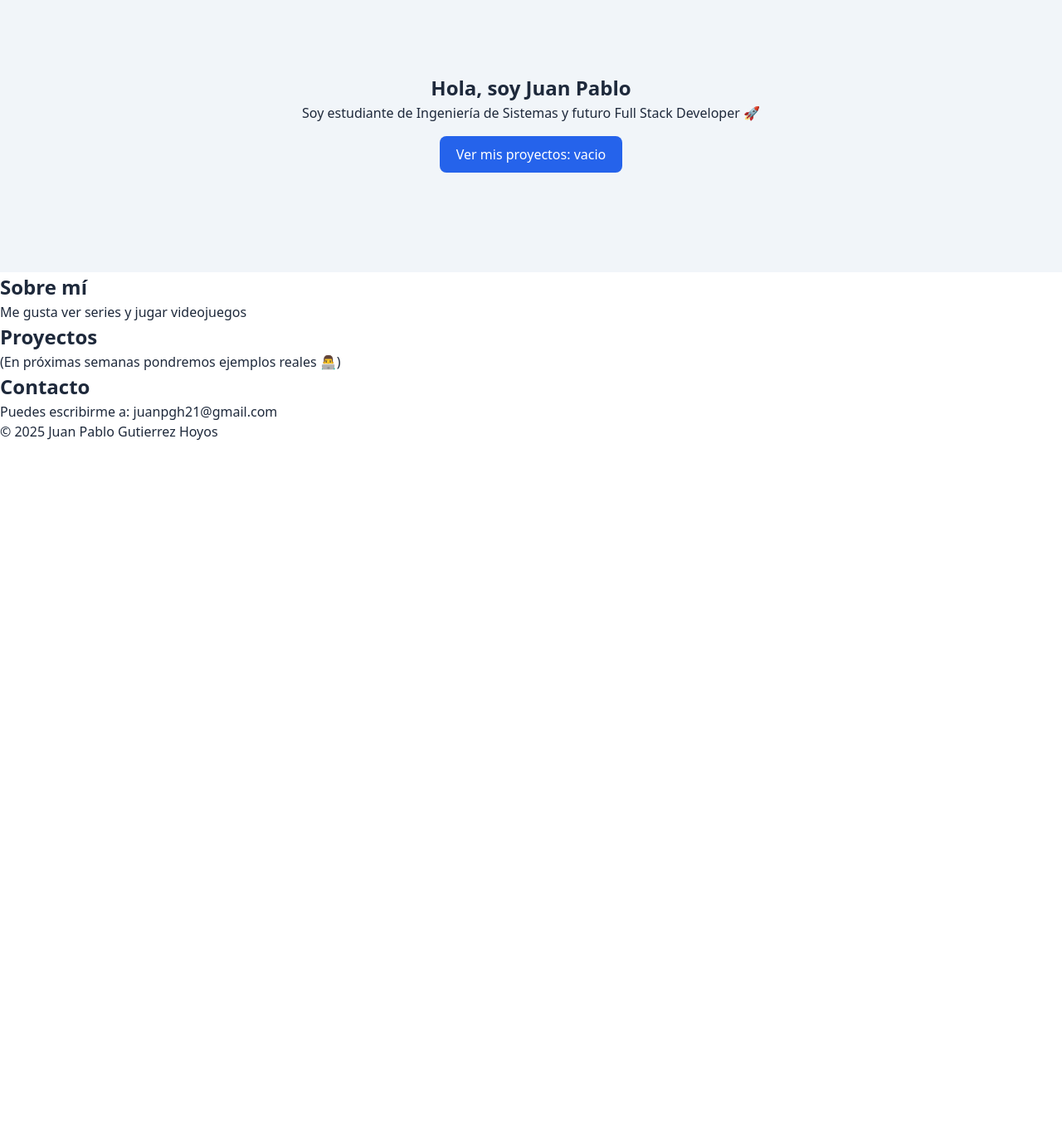
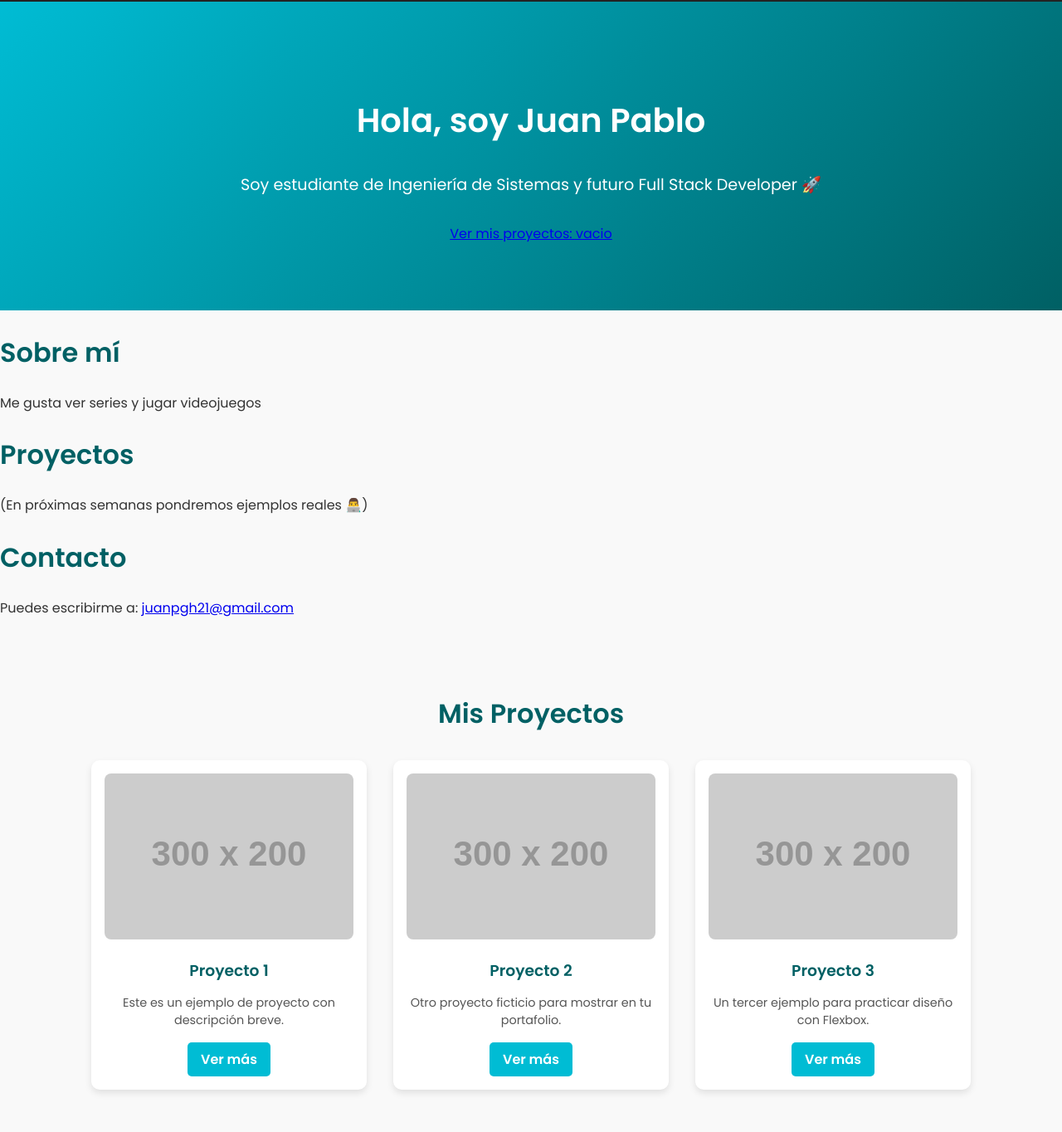
Before and after one commit to theprogamer45/week1-landing, a plain HTML site: page index.html in a window 1280 px wide. Shown: the part 80-1444 px from the top of the page at 83% size. Before the commit the page ends 800 px from the top, so only its background shows below. Drawn offline with Linux system fonts and the light colour scheme; placeholder pictures from the web are drawn by us.

Commit message:
Agregada sección de proyectos con Flexbox

```diff
--- a/index.html
+++ b/index.html
@@ -3,30 +3,30 @@
 <head>
   <meta charset="utf-8" />
   <meta name="viewport" content="width=device-width, initial-scale=1" />
-  <title>Mi Primer proyecto</title>
+  <title>Mi Primer proyecto</title> <!-- Nombre en la pestaña -->
   <link rel="stylesheet" href="styles.css" />
 </head>
 <body>
   <header class="site-header">
     <nav class="nav">
-      <a href="#" class="logo">Juan Pablo</a>
+      <a href="#" class="logo">Juan Pablo</a> <!-- Encabezado esquina izq -->
       <ul class="menu">
-        <li><a href="#about">Estudio Ingeniería</a></li>
-        <li><a href="#projects">Proyectos: vacio</a></li>
-        <li><a href="#contact">3042471675</a></li>
+        <li><a href="#about">Estudio Ingeniería</a></li> <!-- Encabezado esquina der -->
+        <li><a href="#projects">Proyectos: vacio</a></li> <!-- Encabezado esquina der -->
+        <li><a href="#contact">3042471675</a></li> <!-- Encabezado esquina der -->
       </ul>
     </nav>
   </header>
 
   <main>
     <section id="hero" class="hero">
-      <h1>Hola, soy <strong>Juan Pablo</strong></h1>
-      <p>Soy estudiante de Ingeniería de Sistemas y futuro Full Stack Developer 🚀</p>
-      <a class="cta" href="#projects">Ver mis proyectos: vacio</a>
+      <h1>Hola, soy <strong>Juan Pablo</strong></h1> <!-- Texto central -->
+      <p>Soy estudiante de Ingeniería de Sistemas y futuro Full Stack Developer 🚀</p> <!-- Texto abajo de nombre -->
+      <a class="cta" href="#projects">Ver mis proyectos: vacio</a> <!-- Boton azul -->
     </section>
 
     <section id="about">
-      <h2>Sobre mí</h2>
+      <h2>Sobre mí</h2> <!-- Parte inferior esquina izq -->
       <p>Me gusta ver series y jugar videojuegos</p>
     </section>
 
@@ -41,6 +41,35 @@
     </section>
   </main>
 
+  <!-- Flexbox de la pagina -->
+    <section id="projects" class="projects">
+    <h2>Mis Proyectos</h2>
+    <div class="projects-container">
+
+      <div class="project-card">
+        <img src="https://via.placeholder.com/300x200" alt="Proyecto 1">
+        <h3>Proyecto 1</h3>
+        <p>Este es un ejemplo de proyecto con descripción breve.</p>
+        <a href="#" class="btn-project">Ver más</a>
+      </div>
+
+      <div class="project-card">
+        <img src="https://via.placeholder.com/300x200" alt="Proyecto 2">
+        <h3>Proyecto 2</h3>
+        <p>Otro proyecto ficticio para mostrar en tu portafolio.</p>
+        <a href="#" class="btn-project">Ver más</a>
+      </div>
+
+      <div class="project-card">
+        <img src="https://via.placeholder.com/300x200" alt="Proyecto 3">
+        <h3>Proyecto 3</h3>
+        <p>Un tercer ejemplo para practicar diseño con Flexbox.</p>
+        <a href="#" class="btn-project">Ver más</a>
+      </div>
+
+    </div>
+  </section>
+
   <footer class="site-footer">
     <p>© 2025 Juan Pablo Gutierrez Hoyos</p>
   </footer>
--- a/styles.css
+++ b/styles.css
@@ -1,51 +1,168 @@
-* { box-sizing: border-box; margin: 0; padding: 0; }
+/* Tipografía personalizada */
+@import url('https://fonts.googleapis.com/css2?family=Poppins:wght@400;600&display=swap');
 
 body {
-  font-family: system-ui, sans-serif;
-  line-height: 1.5;
-  color: #1e293b;
+  font-family: 'Poppins', sans-serif;
+  margin: 0;
+  padding: 0;
+  scroll-behavior: smooth;
+  background-color: #f9f9f9;
+  color: #333;
 }
 
+/* Header */
 .site-header {
-  background: #0f172a;
+  background: #222;
   color: white;
-  padding: 12px 20px;
+  padding: 1rem 2rem;
 }
 
-.nav {
+.site-header nav ul {
+  list-style: none;
   display: flex;
-  justify-content: space-between;
-  align-items: center;
+  gap: 1.5rem;
+  margin: 0;
+  padding: 0;
 }
 
-.menu {
-  list-style: none;
-  display: flex;
-  gap: 16px;
+.site-header nav a {
+  color: white;
+  text-decoration: none;
+  font-weight: 600;
 }
 
-a {
-  color: inherit;
-  text-decoration: none;
+.site-header nav a:hover {
+  color: #00bcd4;
+  transition: 0.3s;
 }
 
+/* Hero */
 .hero {
   text-align: center;
-  padding: 60px 20px;
-  background: #f1f5f9;
-}
-
-.cta {
-  display: inline-block;
-  margin-top: 16px;
-  padding: 10px 20px;
-  border-radius: 8px;
-  background: #2563eb;
+  padding: 5rem 2rem;
+  background: linear-gradient(135deg, #00bcd4, #006064);
   color: white;
 }
 
-@media (min-width: 768px) {
+.hero h1 {
+  font-size: 2.5rem;
+}
+
+.hero p {
+  font-size: 1.2rem;
+  margin: 1rem 0 2rem;
+}
+
+.cta-btn {
+  background: #fff;
+  color: #006064;
+  border: none;
+  padding: 0.8rem 1.5rem;
+  font-size: 1rem;
+  border-radius: 5px;
+  cursor: pointer;
+  font-weight: bold;
+  transition: all 0.3s ease;
+}
+
+.cta-btn:hover {
+  background: #006064;
+  color: #fff;
+  transform: scale(1.05);
+}
+
+/* Secciones */
+.about, .projects, .contact {
+  padding: 3rem 2rem;
+  text-align: center;
+}
+
+h2 {
+  margin-bottom: 1.5rem;
+  font-size: 2rem;
+  color: #006064;
+}
+
+/* Footer */
+.site-footer {
+  background: #222;
+  color: white;
+  text-align: center;
+  padding: 1rem;
+  margin-top: 2rem;
+}
+
+/* Responsive */
+@media (max-width: 600px) {
+  .site-header nav ul {
+    flex-direction: column;
+    align-items: center;
+    gap: 0.8rem;
+  }
+
   .hero {
-    padding: 120px 20px;
+    padding: 3rem 1rem;
+  }
+
+  .hero h1 {
+    font-size: 1.8rem;
+  }
+
+  .hero p {
+    font-size: 1rem;
   }
 }
+
+/* Proyectos - Flexbox */
+.projects-container {
+  display: flex;
+  flex-wrap: wrap;
+  gap: 2rem;
+  justify-content: center;
+  margin-top: 2rem;
+}
+
+.project-card {
+  background: #fff;
+  border-radius: 10px;
+  box-shadow: 0 4px 8px rgba(0,0,0,0.1);
+  padding: 1rem;
+  max-width: 300px;
+  text-align: center;
+  transition: transform 0.3s ease;
+}
+
+.project-card:hover {
+  transform: translateY(-5px);
+}
+
+.project-card img {
+  width: 100%;
+  border-radius: 8px;
+}
+
+.project-card h3 {
+  margin: 1rem 0 0.5rem;
+  color: #006064;
+}
+
+.project-card p {
+  font-size: 0.9rem;
+  color: #555;
+  margin-bottom: 1rem;
+}
+
+.btn-project {
+  display: inline-block;
+  padding: 0.5rem 1rem;
+  background: #00bcd4;
+  color: white;
+  border-radius: 5px;
+  text-decoration: none;
+  font-weight: 600;
+  transition: background 0.3s ease;
+}
+
+.btn-project:hover {
+  background: #006064;
+}
```
